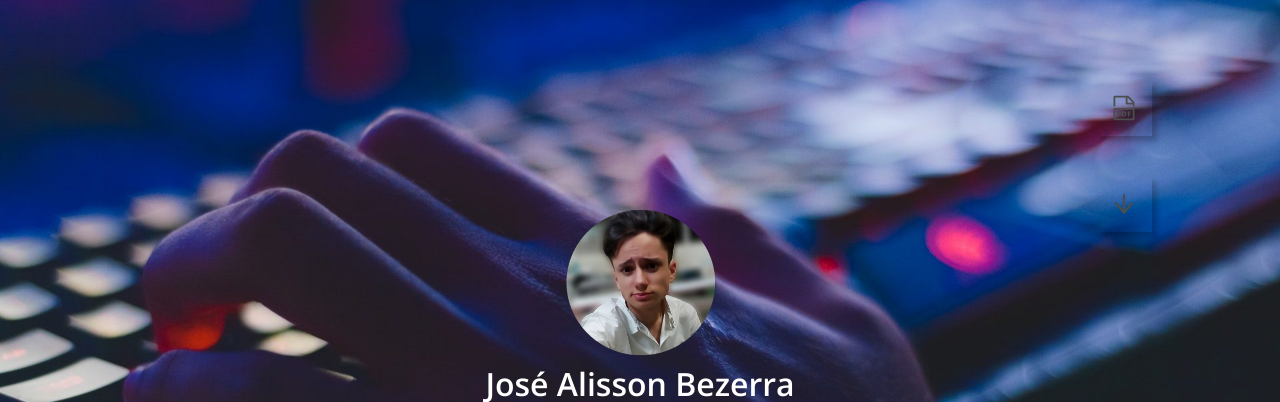
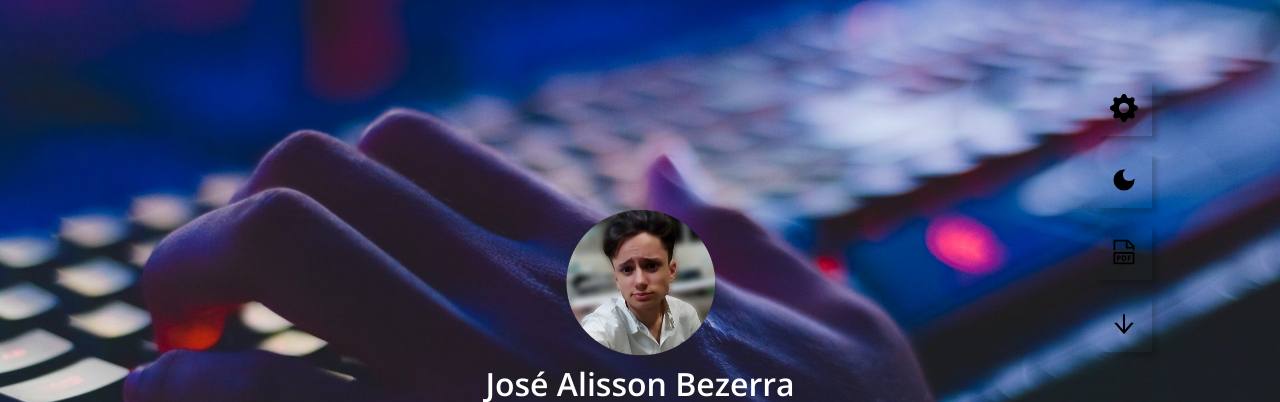
Before and after one commit to joseAllisson/portfolio-nextjs, a Next.js app: page / in a window 1280 px wide. Both pictures are taken after a click on the button 1124 px from the left and 108 px from the top of the page. Shown: the top 402 px of the page. Built offline with nearby package versions, Linux system fonts and the light colour scheme.

Commit message:
feat(layout): new menu for settings

```diff
--- a/src/components/AnimatedButton/index.tsx
+++ b/src/components/AnimatedButton/index.tsx
@@ -1,12 +1,12 @@
 import { AnimatedButtonStyled, AnimatedButtonStyledProps } from "./style";
 
 interface AnimatedButtonProps extends AnimatedButtonStyledProps {
-  icon: JSX.Element;
+  children: React.ReactNode;
   onClick?: () => void;
 }
 
-export const AnimatedButton = ({ icon, ...props }: AnimatedButtonProps) => {
-  return <AnimatedButtonStyled {...props}>{icon}</AnimatedButtonStyled>;
+export const AnimatedButton = ({ children, ...props }: AnimatedButtonProps) => {
+  return <AnimatedButtonStyled {...props}>{children}</AnimatedButtonStyled>;
 };
 
 AnimatedButton.defaultProps = {
--- a/src/components/AnimatedButton/style.ts
+++ b/src/components/AnimatedButton/style.ts
@@ -19,7 +19,17 @@ export const AnimatedButtonStyled = styled(ButtonBase) <AnimatedButtonStyledProp
     border-radius: 50%;
     box-shadow: 5px 5px 5px rgba(0, 0, 0, 0.200);
     /* animation */
-    animation-name: ${({ animation }) => animation === 'moveLeft' ? moveLeft : moveRight};
+    animation-name: ${({ animation }) => {
+    switch (animation) {
+      case 'moveLeft':
+        return moveLeft
+      case 'moveRight':
+        return moveRight
+
+      default:
+        return '';
+    }
+  }};
     animation-duration: ${({ animationDuration }) => animationDuration ? animationDuration + 's' : '1s'} ;
     animation-fill-mode: ${({ animationFillMode }) => animationFillMode || 'forwards'};
     transition: 0.3s;
--- /dev/null
+++ b/src/components/FloatingMenu/index.tsx
@@ -0,0 +1,50 @@
+import { Tooltip } from "@mui/material";
+import { AnimatedButton } from "../AnimatedButton";
+import { BsFillGearFill } from "react-icons/bs";
+import { FloatingMenuContentStyled, FloatingMenuItemStyled, FloatingMenuStyled } from "./style";
+
+export interface FloatingMenuItemProps {
+  index: number;
+  tooltip: string;
+  children: React.ReactNode;
+  onClick: () => void;
+}
+
+interface FloatingMenuProps {
+  open: boolean;
+  onChange: (newValue: boolean) => void;
+  children: React.ReactNode;
+}
+
+// Funcional apenas se usado com o FloatingMenuItem
+export const FloatingMenu = ({ open, onChange, children }: FloatingMenuProps) => {
+  return (
+    <FloatingMenuStyled>
+      <AnimatedButton onClick={() => onChange(!open)} animation="moveRight">
+        <BsFillGearFill size={28} />
+      </AnimatedButton>
+      <FloatingMenuContentStyled className={open ? "open" : "closed"}>{children}</FloatingMenuContentStyled>
+    </FloatingMenuStyled>
+  );
+};
+
+// item do menu, usado para animação do floatingMenu
+export const FloatingMenuItem = ({
+  tooltip,
+  children,
+  index,
+  onClick,
+}: FloatingMenuItemProps) => {
+  return (
+    <FloatingMenuItemStyled index={index}>
+      <Tooltip title={tooltip}>
+          <AnimatedButton onClick={onClick}>{children}</AnimatedButton>
+      </Tooltip>
+    </FloatingMenuItemStyled>
+  );
+};
+
+// TODO
+// [] - Criar componente de menu flutuante
+// [] - Criar componente de item de menu flutuante
+// [] - Tentar não passar o icone como props, mas sim como children
--- /dev/null
+++ b/src/components/FloatingMenu/style.ts
@@ -0,0 +1,38 @@
+import styled from "styled-components";
+import { move } from "../../utils/animation/move";
+
+interface FloatingMenuItemStyledProps {
+    index: number;
+}
+
+export const FloatingMenuItemStyled = styled.div<FloatingMenuItemStyledProps>`
+    position: absolute;
+    animation: ${({ index }) => move({
+        initialTransform: `0, 0`,
+        endTransform: `0, ${index * 72}px`
+    })} forwards;
+    animation-duration: ${({ index }) => index * 0.2}s;
+`;
+
+export const FloatingMenuStyled = styled.div`
+    position: relative;
+    z-index: 1;
+`;
+
+export const FloatingMenuContentStyled = styled.div`
+    display: none;
+    position: absolute;
+    z-index: -1;
+    top: 0;
+
+    &.open {
+        display: block;
+    }
+
+    &.closed {
+
+        ${FloatingMenuItemStyled} {
+            animation: '';
+        }
+    }
+`;
--- a/src/components/Header/index.tsx
+++ b/src/components/Header/index.tsx
@@ -1,30 +1,52 @@
-import Image from "next/image";
+import { useState } from "react";
+import { useRouter } from "next/router";
 import { VscFilePdf } from "react-icons/vsc";
 import { AiOutlineArrowDown } from "react-icons/ai";
+import { MdDarkMode } from "react-icons/md";
+import Image from "next/image";
 
 import Profile from "../../assets/img/perfil.png";
 import { Text } from "../Text";
 import { NavTabs } from "../Tabs";
-import { AnimatedButton } from "../AnimatedButton";
+import { FloatingMenu, FloatingMenuItem, FloatingMenuItemProps } from "../FloatingMenu";
 
 import { HeaderStyled } from "./style";
-import { Tooltip } from "@mui/material";
 
 export const Header = () => {
+  const { push  } = useRouter();
+  const [open, setOpen] = useState(false);
+  const menu: FloatingMenuItemProps[] = [
+    {
+      index: 1,
+      onClick: () => push("#content"),
+      children: <MdDarkMode size={28} />,
+      tooltip: "Rolar para baixo",
+    },
+    {
+      index: 2,
+      onClick: () => window.open("/docs/cv.pdf", '_blank'),
+      children: <VscFilePdf size={28} />,
+      tooltip: "Currículo em PDF",
+    },
+    {
+      index: 3,
+      onClick: () => push("#content"),
+      children: <AiOutlineArrowDown size={28} />,
+      tooltip: "Rolar para baixo",
+    },
+  ];
+
   return (
     <HeaderStyled>
       <section className="background-image">
         <div className="animated-button-container">
-          <Tooltip title="Currículo em PDF">
-            <a href="/docs/cv.pdf" target="_blank">
-              <AnimatedButton animation="moveRight" icon={<VscFilePdf size={28} />} />
-            </a>
-          </Tooltip>
-          <Tooltip title="Rolar para baixo">
-            <a href="#content">
-              <AnimatedButton animation="moveLeft" icon={<AiOutlineArrowDown size={28} />} />
-            </a>
-          </Tooltip>
+          <FloatingMenu open={open} onChange={(newValue) => setOpen(newValue)}>
+            {menu.map(({ index, children, ...item }) => (
+              <FloatingMenuItem {...item} index={index} key={index}>
+                {children}
+              </FloatingMenuItem>
+            ))}
+          </FloatingMenu>
         </div>
 
         <div className="profile-container">
--- a/src/pages/index.tsx
+++ b/src/pages/index.tsx
@@ -57,7 +57,7 @@ export const getStaticProps: GetStaticProps = async () => {
     },
     {
       id: 5,
-      title: "Notícia cidade",
+      title: "Notícias cidade",
       description: "Seu portal de notícias diário! um blog otimizado e simplificado com WordPress.",
       img: "/img/portfolio/portal.png",
       // link: "http://portalcidade.epizy.com/",
```
Also changed, not shown: src/context/AuthContext.tsx (added, +93 -0 lines), src/pages/_app.tsx (+6 -2 lines), styles/themes/dark.tsx (added, +13 -0 lines).
